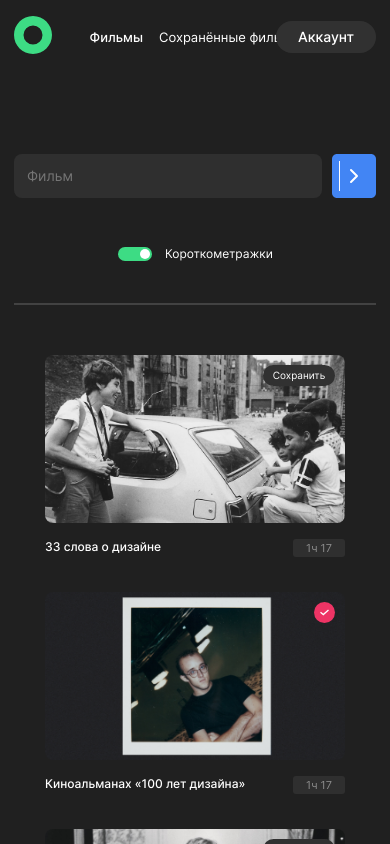
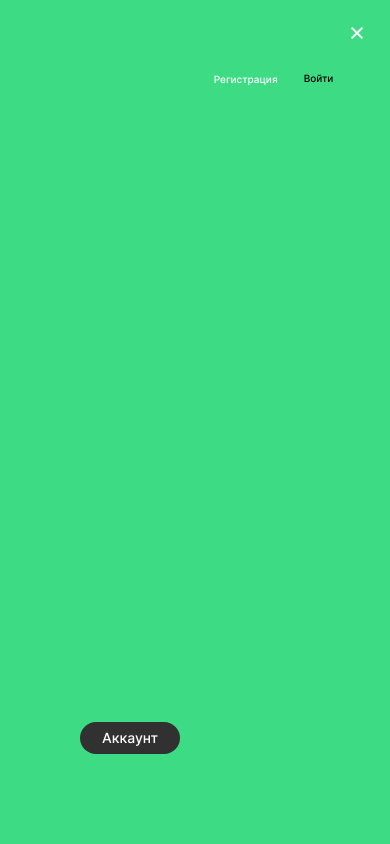
Before and after one commit to Exir74/movies-explorer-frontend, a React (Create React App) app: page /movies in a window 390 px wide. Shown: the top 844 px of the page. Built offline with nearby package versions, Linux system fonts and the light colour scheme.

Commit message:
feat: start create burger

```diff
--- /dev/null
+++ b/src/components/AccountButton/AccountButton.css
@@ -0,0 +1,22 @@
+.account-button {
+  margin: 0;
+  padding: 0;
+  color: #FFF;
+  font-family: "Inter", "Arial", sans-serif;
+  font-size: 14px;
+  font-style: normal;
+  font-weight: 500;
+  line-height: 1.14;
+  min-width: 100px;
+  min-height: 32px;
+  background-color: #313131;
+  border: none;
+  border-radius: 20px;
+}
+
+@media screen and (max-width: 769px) {
+  .account-button {
+    /*display: none;*/
+
+  }
+}
--- /dev/null
+++ b/src/components/AccountButton/AccountButton.js
@@ -0,0 +1,11 @@
+import React from 'react';
+
+function AccountButton() {
+  return (
+    <button type="button" className="account-button hover" name="accountButton">
+      Аккаунт
+    </button>
+  );
+}
+
+export default AccountButton;
--- a/src/components/App/App.js
+++ b/src/components/App/App.js
@@ -5,6 +5,7 @@ import Main from '../Main/Main';
 import Footer from '../Footer/Footer';
 import Movies from '../Movies/Movies';
 import SavedMovies from '../SavedMovies/SavedMovies';
+import BurgerMenu from '../BurgerMenu/BurgerMenu';
 
 function App() {
   const width = window.innerWidth;
@@ -61,6 +62,7 @@ function App() {
           )}
         />
       </Routes>
+      <BurgerMenu />
       <Footer />
     </div>
   );
--- /dev/null
+++ b/src/components/BurgerMenu/BurgerMenu.css
@@ -0,0 +1,55 @@
+@media screen and (max-width: 769px) {
+  .burger-menu {
+    margin: 0;
+    padding: 0;
+    width: 520px;
+    height: 100%;
+    position: fixed;
+    right: 0;
+    top: 0;
+    background: rgba(0, 0, 0, 0.5);
+    /*visibility: hidden;*/
+    /*opacity: 1;*/
+    transition: visibility 0.3s, opacity 0.3s linear;
+    background: #3DDC84;
+    display: grid;
+    grid-template-columns: 44.44px 1fr 44.44px;
+    grid-template-rows: 44.44px 1fr 122px;
+  }
+
+  .burger-menu__close {
+    margin: 0;
+    padding: 0;
+    background: none;
+    border: none;
+    width: 22px;
+    height: 22px;
+    grid-row: 1/2;
+    grid-column: 3/4;
+    justify-self: start;
+    align-self: end;
+  }
+
+  .burger-menu__close-img {
+    width: 22px;
+    height: 22px;
+  }
+
+  .burger-menu__nav {
+    grid-row: 2/3;
+    grid-column: 2/3;
+  }
+
+  .burger-menu__account-button {
+    margin: 0;
+    padding: 0;
+    background: none;
+    border: none;
+    grid-row: 3/4;
+    grid-column: 2/3;
+    width: min-content;
+    height: min-content;
+    justify-self: center;
+
+  }
+}
--- /dev/null
+++ b/src/components/BurgerMenu/BurgerMenu.js
@@ -0,0 +1,34 @@
+import React from 'react';
+import Navigation from '../Navigation/Navigation';
+import { closeIcon } from '../../utils/constants';
+import AccountButton from '../AccountButton/AccountButton';
+
+function BurgerMenu() {
+  return (
+    <div className="burger-menu">
+      <button
+        className="burger-menu__close"
+        type="button"
+        name="closeButton"
+      >
+        <img
+          className="burger-menu__close-img"
+          src={closeIcon}
+          alt="закрыть меню"
+        />
+      </button>
+      <nav className="burger-menu__nav">
+        <Navigation />
+      </nav>
+      <button
+        className="burger-menu__account-button"
+        type="button"
+        name="accountButtonBurger"
+      >
+        <AccountButton />
+      </button>
+    </div>
+  );
+}
+
+export default BurgerMenu;
--- a/src/components/Header/Header.css
+++ b/src/components/Header/Header.css
@@ -71,22 +71,11 @@
   grid-row: 1/2;
   grid-column: 2/4;
   justify-self: end;
+  display: block;
 }
 
-.header__button {
-  margin: 0;
-  padding: 0;
-  color: #FFF;
-  font-family: "Inter", "Arial", sans-serif;
-  font-size: 14px;
-  font-style: normal;
-  font-weight: 500;
-  line-height: 1.14;
-  min-width: 100px;
-  min-height: 32px;
-  background-color: #313131;
-  border: none;
-  border-radius: 20px;
+.button-burger {
+  display: none;
 }
 
 .header__button-link_disabled {
@@ -102,6 +91,32 @@
     margin: 0 30px 0 30px;
     max-width: 768px;
   }
+
+  .header__nav {
+    display: none;
+  }
+
+  .header__button-link {
+    display: none;
+  }
+
+  .button-burger {
+    display: block;
+    grid-row: 1/2;
+    grid-column: 3/4;
+    margin: 0;
+    padding: 0;
+    width: 44px;
+    height: 44px;
+    background: transparent;
+    border: none;
+    justify-self: end;
+  }
+
+  .button-burger__img {
+    width: 44px;
+    height: 44px;
+  }
 }
 
 @media screen and (max-width: 600px) {
@@ -109,4 +124,14 @@
     margin: 0 14px 0 14px;
     max-width: 100%;
   }
+
+  .button-burger {
+    width: 40px;
+    height: 43px;
+  }
+
+  .button-burger__img {
+    width: 40px;
+    height: 43px;
+  }
 }
--- a/src/components/Header/Header.js
+++ b/src/components/Header/Header.js
@@ -2,15 +2,13 @@ import React, { useEffect, useState } from 'react';
 import { Link } from 'react-router-dom';
 
 import Navigation from '../Navigation/Navigation';
-import { logo } from '../../utils/constants';
-
-// const currentUrl = window.location.href;
+import { burgerMenu, logo } from '../../utils/constants';
+import AccountButton from '../AccountButton/AccountButton';
 
 function Header({ isLoggedIn, currentUrl }) {
   const [navMoviesLinkClassName, setNavMoviesLinkClassName] = useState('header__nav-element');
   const [navSavedMoviesLinkClassName, setNavSavedMLinkElementClassName] = useState('header__nav-element');
   useEffect(() => {
-    // console.log(currentUrl.includes('/movies'));
     if (currentUrl.includes('/movies')) {
       setNavMoviesLinkClassName('header__nav-link header__nav-link_selected hover');
       setNavSavedMLinkElementClassName('header__nav-link hover');
@@ -44,10 +42,17 @@ function Header({ isLoggedIn, currentUrl }) {
           </li>
         </nav>
         <Link to="/" className={headerButtonLinkClassName}>
-          <button type="button" className="header__button hover" name="accountButton">
-            Аккаунт
-          </button>
+          <AccountButton />
         </Link>
+        <button type="button" className="header__button-burger button-burger hover" name="burgerButton">
+          <div className="button-burger">
+            <img
+              className="button-burger__img"
+              alt="открыть меню"
+              src={burgerMenu}
+            />
+          </div>
+        </button>
         <Navigation isLoggedIn={isLoggedIn} />
       </div>
     </header>
--- a/src/components/MoviesCard/MoviesCard.js
+++ b/src/components/MoviesCard/MoviesCard.js
@@ -7,7 +7,7 @@ function MoviesCard({
   // const currentUrl = window.location.href;
   const isFilmUrl = window.location.href.includes('/movies');
 
-  const durationInHours = (`${Math.trunc(duration / 60)}ч ${duration - 60 * Math.trunc(duration / 60)}`);
+  const durationInHours = (`${Math.trunc(duration / 60)}ч ${duration - 60 * Math.trunc(duration / 60)}м`);
   const [mouseEnter, setMouseEnter] = useState('');
 
   const onMouseEnterHandler = () => {
--- a/src/components/Navigation/Navigation.css
+++ b/src/components/Navigation/Navigation.css
@@ -56,6 +56,7 @@
   line-height: 1.33;
 }
 
+
 @media screen and (max-width: 600px) {
   .element__registration {
     margin: 0 14px 0 0;
--- a/src/index.css
+++ b/src/index.css
@@ -22,3 +22,5 @@
 @import url(./components/MoviesCard/CardActions/SaveMyMovieIcon/SaveMovieIcon.css);
 @import url(./components/SavedMovies/SavedMovies.css);
 @import url(./components/MoviesCard/CardActions/deleteMovieIcon/deleteMovieIcon.css);
+@import url(./components/BurgerMenu/BurgerMenu.css);
+@import url(./components/AccountButton/AccountButton.css);
--- a/src/utils/constants.js
+++ b/src/utils/constants.js
@@ -4,11 +4,12 @@ import smallTumbOn from '../images/smallTumbOn.svg';
 import smallTumbOff from '../images/smallTumbOff.svg';
 import saveIcons from '../images/saveIcon.svg';
 import deleteIcon from '../images/deleteIconsvg.svg';
-
+import burgerMenu from '../images/burgerMenu.png';
 import cardImage33Slova from '../images/card33Slova.jpeg';
 import kinoalmanah from '../images/kinoalmanah.png';
 import vPogone from '../images/vPogone.png';
 import vzriv from '../images/vzriv.png';
+import closeIcon from '../images/closeIcon.png';
 
 const myGithub = 'https://github.com/Exir74/';
 const howToLearn = 'https://github.com/Exir74/how-to-learn';
@@ -65,4 +66,6 @@ export {
   saveIcons,
   deleteIcon,
   testCardsArr,
+  burgerMenu,
+  closeIcon,
 };
```
Also changed, not shown: src/images/burgerMenu.png (added), src/images/closeIcon.png (added).
